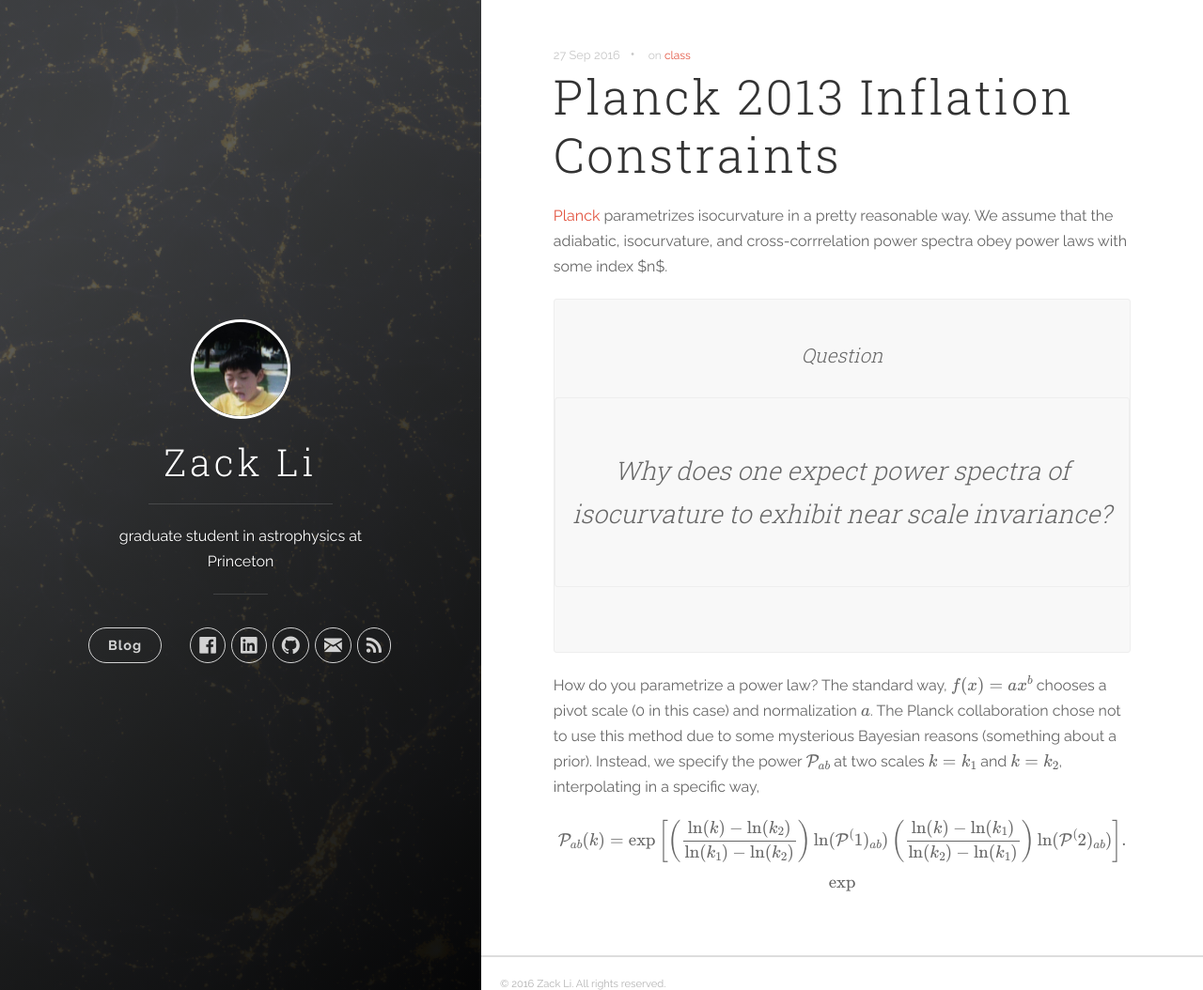
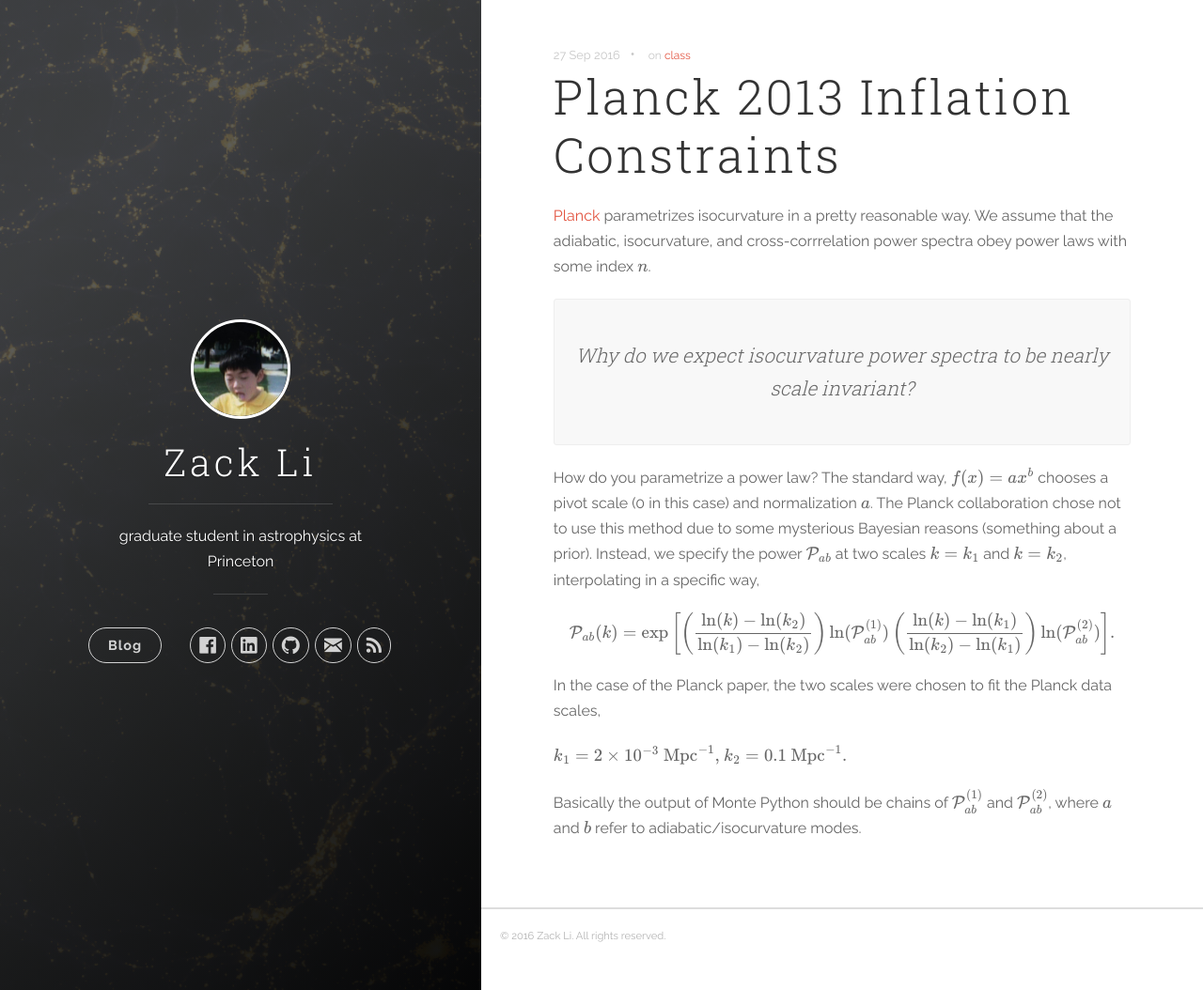
Before and after one commit to xzackli/xzackli.github.io, a Jekyll site: the page built from _posts/2016-09-27-Planck-2013-inflation-constraints.markdown, in a window 1280 px wide and 1054 px high. Shown: the whole window at 94% size. Built offline with Jekyll 4.4.1, drawn with Linux system fonts in a browser that asks for light colours; nearby versions of some CDN libraries; formulas are drawn with MathJax 3.

Commit message:
new post

```diff
--- a/_posts/2016-09-27-Planck-2013-inflation-constraints.markdown
+++ b/_posts/2016-09-27-Planck-2013-inflation-constraints.markdown
@@ -5,15 +5,20 @@
 tags: [class]
 ---
 
-[Planck](http://arxiv.org/abs/1303.5082) parametrizes isocurvature in a pretty reasonable way. We assume that the adiabatic, isocurvature, and cross-corrrelation power spectra obey power laws with some index $n$.
+[Planck](http://arxiv.org/abs/1303.5082) parametrizes isocurvature in a pretty reasonable way. We assume that the adiabatic, isocurvature, and cross-corrrelation power spectra obey power laws with some index $$n$$.
 
-> Question
->> Why does one expect power spectra of isocurvature to exhibit near scale invariance?
+
+> Why do we expect isocurvature power spectra to be nearly scale invariant?
 
 How do you parametrize a power law? The standard way,
 $$f(x) = ax^b$$
 chooses a pivot scale (0 in this case) and normalization $$a$$. The Planck collaboration chose not to use this method due to some mysterious Bayesian reasons (something about a prior). Instead, we specify the power $$\mathcal{P}_{ab}$$ at two scales $$k = k_1$$ and $$k=k_2$$, interpolating in a specific way,
 
-$$ \mathcal{P}_{ab}(k) = \text{exp} \left[ \left( \frac{\ln(k) - \ln(k_2) }{\ln(k_1) - \ln(k_2) } \right) \ln( \mathcal{P}^(1)_{ab} ) \left( \frac{\ln(k) - \ln(k_1)}{\ln(k_2) - \ln(k_1) } \right) \ln( \mathcal{P}^(2)_{ab} )  \right].$$
+$$ \mathcal{P}_{ab}(k) = \text{exp} \left[ \left( \frac{\ln(k) - \ln(k_2) }{\ln(k_1) - \ln(k_2) } \right) \ln( \mathcal{P}^{(1)}_{ab} ) \left( \frac{\ln(k) - \ln(k_1)}{\ln(k_2) - \ln(k_1) } \right) \ln( \mathcal{P}^{(2)}_{ab} )  \right].$$
 
-$$\text{exp}$$
+In the case of the Planck paper, the two scales were chosen to fit the Planck data scales,
+
+$$k_1 = 2 \times 10^{-3} \text{ Mpc}^{-1},$$
+$$k_2 = 0.1 \text{ Mpc}^{-1}.$$
+
+Basically the output of Monte Python should be chains of $$\mathcal{P}^{(1)}_{ab}$$ and $$\mathcal{P}^{(2)}_{ab}$$, where $$a$$ and $$b$$ refer to adiabatic/isocurvature modes.
```
